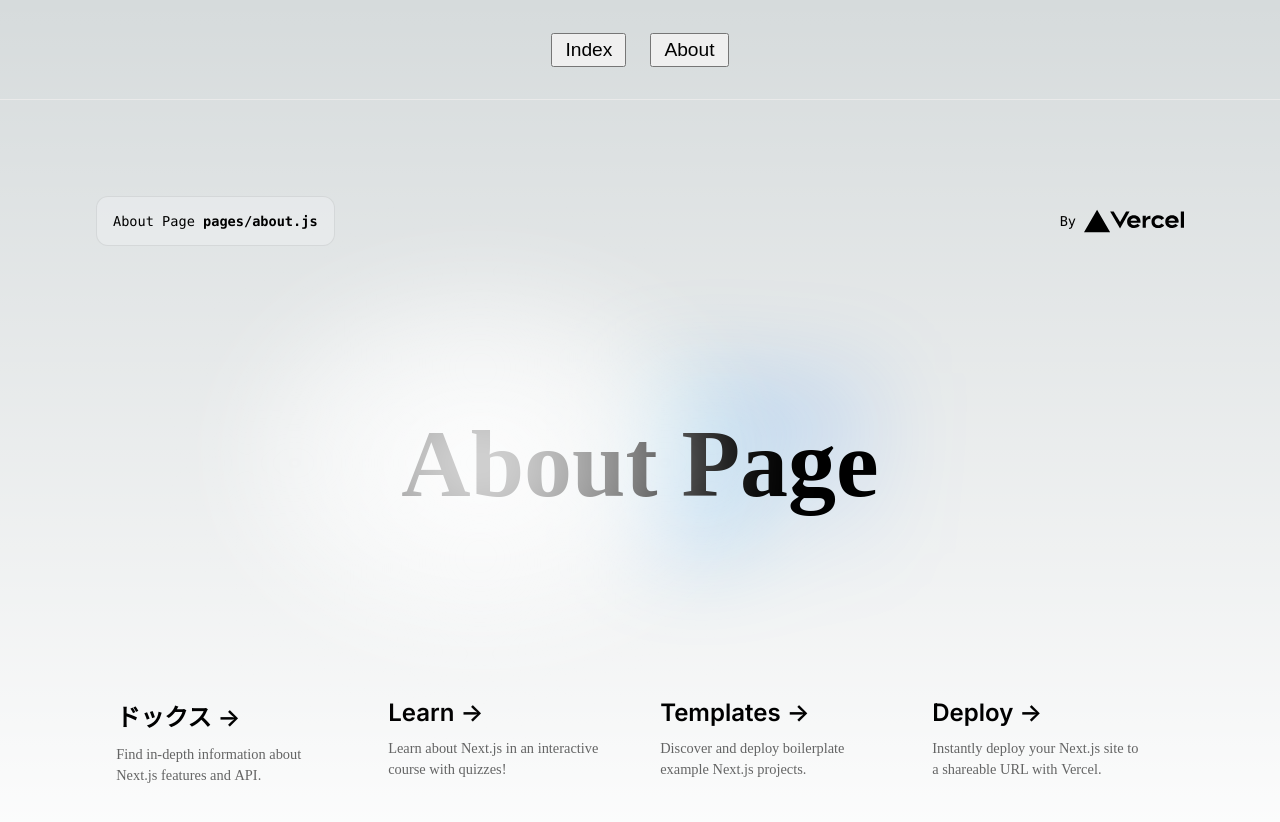
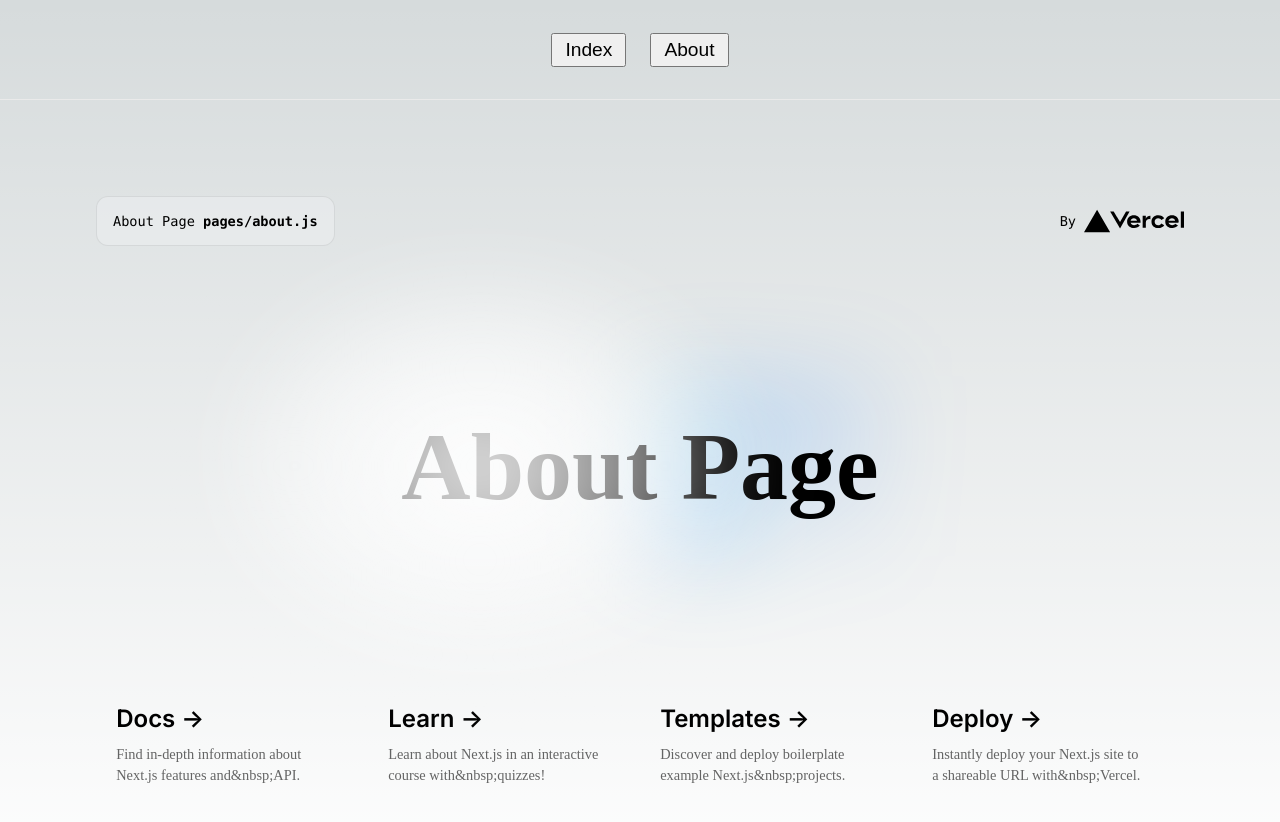
Before and after one commit to Kai-Itakura/study-react, a Next.js app: page /about in a window 1280 px wide. Shown: the top 822 px of the page. Built offline with nearby package versions, Linux system fonts and the light colour scheme.

Commit message:
♻️ Linksのリファクタリング

```diff
--- a/components/Links.js
+++ b/components/Links.js
@@ -3,67 +3,40 @@ import styles from './Links.module.css'
 
 const inter = Inter({ subsets: ['latin'] })
 
+const ITEMS = [
+    {
+        href: 'https://nextjs.org/docs?utm_source=create-next-app&utm_medium=default-template&utm_campaign=create-next-app',
+        title: 'Docs <span>-&gt;</span>',
+        description: 'Find in-depth information about Next.js features and&nbsp;API.'
+    },
+    {
+        href: 'https://nextjs.org/learn?utm_source=create-next-app&utm_medium=default-template&utm_campaign=create-next-app',
+        title: 'Learn <span>-&gt;</span>',
+        description: 'Learn about Next.js in an interactive course with&nbsp;quizzes!'
+    },
+    {
+        href: 'https://vercel.com/templates?framework=next.js&utm_source=create-next-app&utm_medium=default-template&utm_campaign=create-next-app',
+        title: 'Templates <span>-&gt;</span>',
+        description: 'Discover and deploy boilerplate example Next.js&nbsp;projects.'
+    },
+    {
+        href: 'https://vercel.com/new?utm_source=create-next-app&utm_medium=default-template&utm_campaign=create-next-app',
+        title: 'Deploy <span>-&gt;</span>',
+        description: 'Instantly deploy your Next.js site to a shareable URL with&nbsp;Vercel.'
+    }
+]
+
 export function Links() {
     return (
-        <>
-            <div className={styles.grid}>
-                <a
-                    href="https://nextjs.org/docs?utm_source=create-next-app&utm_medium=default-template&utm_campaign=create-next-app"
-                    className={styles.card}
-                    target="_blank"
-                    rel="noopener noreferrer"
-                >
-                    <h2 className={inter.className}>
-                        ドックス <span>-&gt;</span>
-                    </h2>
-                    <p className={styles.description}>
-                        Find in-depth information about Next.js features and&nbsp;API.
-                    </p>
-                </a>
-
-                <a
-                    href="https://nextjs.org/learn?utm_source=create-next-app&utm_medium=default-template&utm_campaign=create-next-app"
-                    className={styles.card}
-                    target="_blank"
-                    rel="noopener noreferrer"
-                >
-                    <h2 className={inter.className}>
-                        Learn <span>-&gt;</span>
-                    </h2>
-                    <p className={styles.description}>
-                        Learn about Next.js in an interactive course with&nbsp;quizzes!
-                    </p>
-                </a>
-
-                <a
-                    href="https://vercel.com/templates?framework=next.js&utm_source=create-next-app&utm_medium=default-template&utm_campaign=create-next-app"
-                    className={styles.card}
-                    target="_blank"
-                    rel="noopener noreferrer"
-                >
-                    <h2 className={inter.className}>
-                        Templates <span>-&gt;</span>
-                    </h2>
-                    <p className={styles.description}>
-                        Discover and deploy boilerplate example Next.js&nbsp;projects.
-                    </p>
-                </a>
-
-                <a
-                    href="https://vercel.com/new?utm_source=create-next-app&utm_medium=default-template&utm_campaign=create-next-app"
-                    className={styles.card}
-                    target="_blank"
-                    rel="noopener noreferrer"
-                >
-                    <h2 className={inter.className}>
-                        Deploy <span>-&gt;</span>
-                    </h2>
-                    <p className={styles.description}>
-                        Instantly deploy your Next.js site to a shareable URL
-                        with&nbsp;Vercel.
-                    </p>
-                </a>
-            </div>
-        </>
+        <div className={styles.grid}>
+            {ITEMS.map(item => {
+                return (
+                    <a key={item.href} href={item.href} className={styles.card} target="_blank" rel="noopener noreferrer">
+                        <h2 className={inter.className} dangerouslySetInnerHTML={{__html: item.title}}></h2>
+                        <p className={styles.description}>{item.description}</p>
+                    </a>
+                )
+            })}
+        </div>
     )
 }
```
